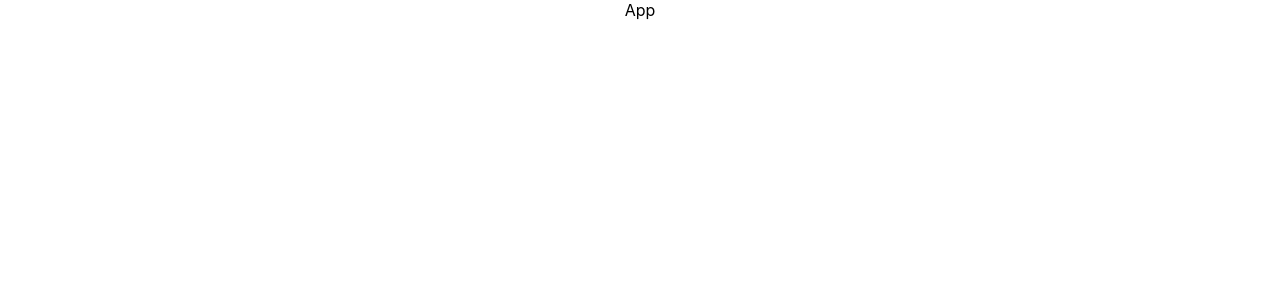
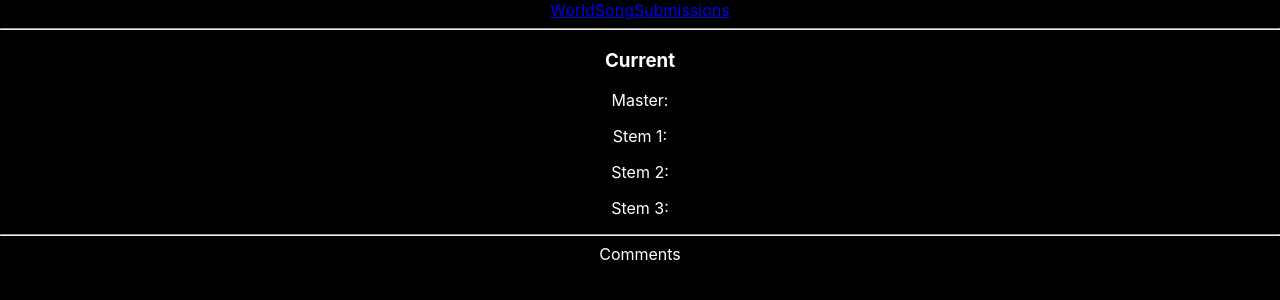
Before and after one commit to tbutler1132/aesthesia-frontend, a React (Create React App) app: page /worlds/1/song in a window 1280 px wide. Shown: the top 300 px of the page. Built offline with nearby package versions, Linux system fonts and the light colour scheme.

Commit message:
Templates

```diff
--- a/src/App.css
+++ b/src/App.css
@@ -1,3 +1,8 @@
 .App {
   text-align: center;
 }
+
+body {
+  background-color: black;
+  color: white;
+}
--- a/src/App.js
+++ b/src/App.js
@@ -1,10 +1,23 @@
+import './App.css';
+
+import { Routes, Route } from 'react-router-dom';
+
 import { Counter } from './features/counter/Counter';
-import './App.css';
+import User from './features/user/User';
+import World from './features/world/World';
+import Song from './features/world/Song';
+import Submissions from './features/world/Submissions';
 
 function App() {
   return (
     <div className="App">
-      App
+      <Routes>
+        <Route path="/counter" element={<Counter />} />
+        <Route path="/users" element={<User />} />
+        <Route path="/worlds/:id" element={<World />} />
+        <Route path="/worlds/:id/song" element={<Song />} />
+        <Route path="/worlds/:id/submissions" element={<Submissions />} />
+      </Routes>
     </div>
   );
 }
--- a/src/features/counter/Counter.module.css
+++ b/src/features/counter/Counter.module.css
@@ -54,7 +54,6 @@
 }
 
 .asyncButton {
-  composes: button;
   position: relative;
 }
 
--- /dev/null
+++ b/src/features/user/User.js
@@ -0,0 +1,11 @@
+import styles from './User.module.css';
+
+function User() {
+    return (
+        <div className={styles.card}>
+            Profile
+        </div>
+    );
+}
+
+export default User;
--- /dev/null
+++ b/src/features/user/User.module.css
@@ -0,0 +1,4 @@
+.card {
+    border: solid;
+    border-color: black;
+}
--- /dev/null
+++ b/src/features/world/DiscussionContainer.js
@@ -0,0 +1,11 @@
+
+
+function DiscussionContainer() {
+    return (
+        <div>
+            Comments
+        </div>
+    );
+}
+
+export default DiscussionContainer;
--- /dev/null
+++ b/src/features/world/Nav.js
@@ -0,0 +1,13 @@
+import { Link } from "react-router-dom";
+
+function Nav() {
+    return (
+        <nav>
+            <Link to="/worlds/:id">World</Link>
+            <Link to="/worlds/:id/song">Song</Link>
+            <Link to="/worlds/:id/submissions">Submissions</Link>
+        </nav>
+    );
+}
+
+export default Nav;
--- /dev/null
+++ b/src/features/world/Song.js
@@ -0,0 +1,20 @@
+import Nav from "./Nav";
+import DiscussionContainer from "./DiscussionContainer";
+
+function Song() {
+    return (
+        <div>
+            <Nav />
+            <hr />
+            <h3>Current</h3>
+            <p>Master:</p>
+            <p>Stem 1:</p>
+            <p>Stem 2:</p>
+            <p>Stem 3:</p>
+            <hr />
+            <DiscussionContainer />
+        </div>
+    );
+}
+
+export default Song;
--- /dev/null
+++ b/src/features/world/Submissions.js
@@ -0,0 +1,19 @@
+import Nav from "./Nav";
+
+function Submissions(props) {
+    return (
+        <div>
+            <Nav />
+            <div>
+                <h4>Artist Name</h4>
+                <p>Master</p>
+                <p>Description</p>
+            </div>
+            <div>
+                Vote
+            </div>
+        </div>
+    );
+}
+
+export default Submissions;
--- /dev/null
+++ b/src/features/world/World.js
@@ -0,0 +1,24 @@
+import { Outlet } from "react-router-dom";
+import Nav from "./Nav";
+
+function World() {
+    return (
+        <div>
+            <Nav />
+            <p>Description</p>
+            <div>
+                Audio References Spotify API
+            </div>
+            <div>
+                Art references
+            </div>
+            <div>
+                tags
+            </div>
+            <button>Create</button>
+            <Outlet />
+        </div>
+    );
+}
+
+export default World;
```
Also changed, not shown: src/features/discover/Discover.js (added, +11 -0 lines), src/features/world/CreateWorld.js (added).
